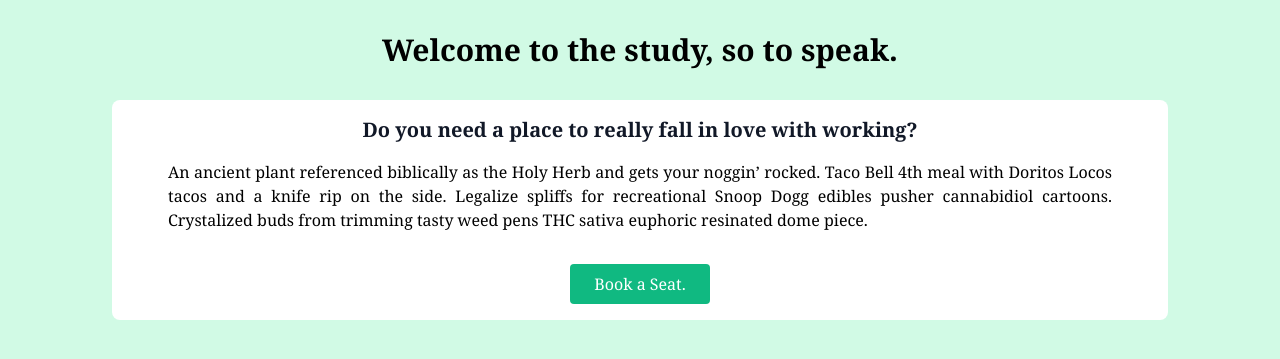
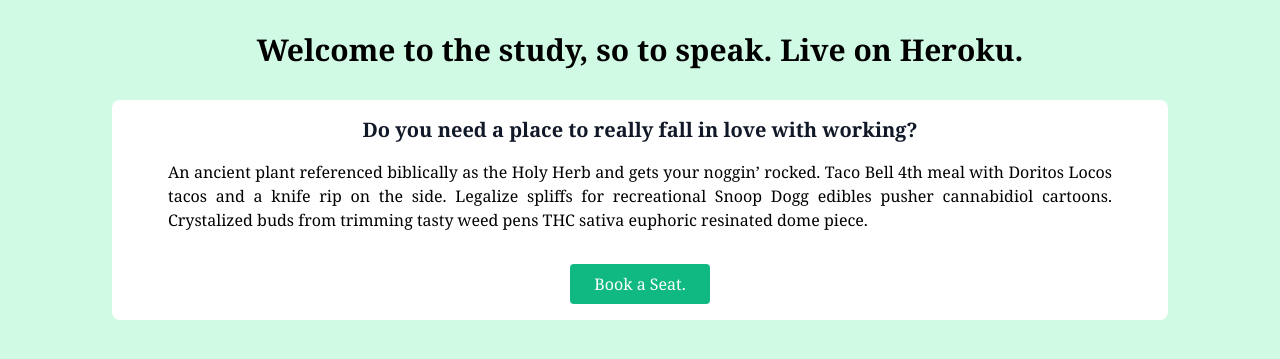
Before and after one commit to marvinschulze/try_this, a Django app: page / in a window 1280 px wide. Shown: the part 80-439 px from the top of the page. Run offline with Django 3.2, Linux system fonts and the light colour scheme; some libraries are stand-ins or nearby versions.

Commit message:
changed home.html

```diff
--- a/booking/templates/booking/home.html
+++ b/booking/templates/booking/home.html
@@ -29,7 +29,7 @@
 
 <!-- Welcome Section -->
 <div class="container sm:py-6 sm:px-10 mx-auto">
-    <h1 class="text-center text-3xl py-2 font-bold mb-4">Welcome to the study, so to speak.</h1>
+    <h1 class="text-center text-3xl py-2 font-bold mb-4">Welcome to the study, so to speak. Live on Heroku.</h1>
     <div class="grid grid-cols-1 gap-2 sm:gap-8 sm:p-2 text-center md:mx-8">
         <div class="bg-white rounded-lg p-4 sm:px-6">
           <h2 class="font-semibold text-xl text-gray-900">Do you need a place to really fall in love with working?</h2>
```
